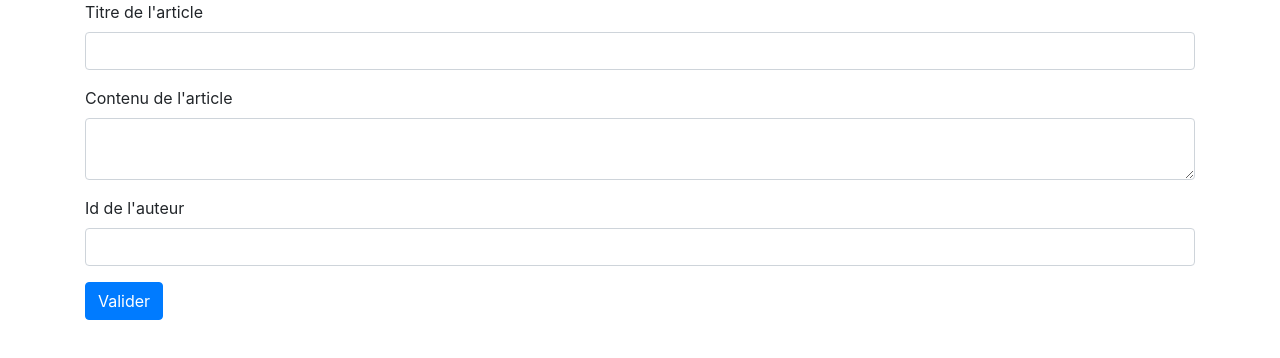
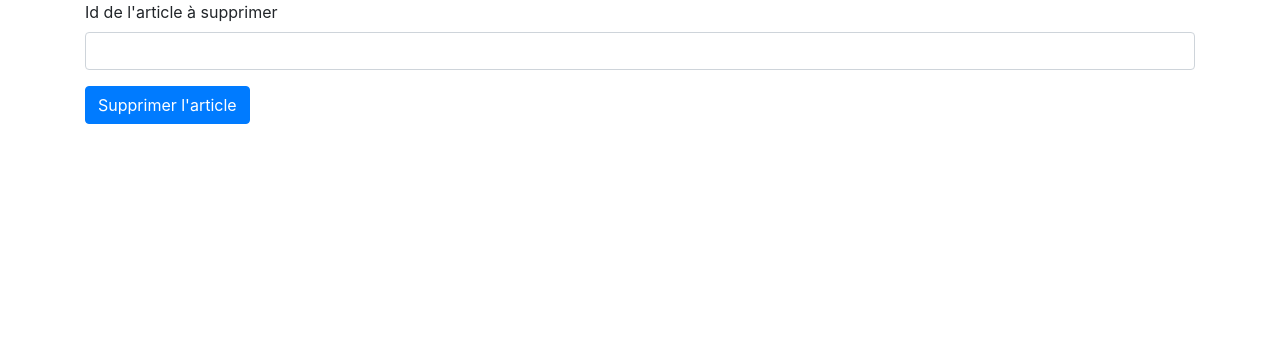
Before and after one commit to Syldariele/react, a React (Create React App) app: page / in a window 1280 px wide. Shown: the top 358 px of the page. Built offline with nearby package versions, Linux system fonts and the light colour scheme.

Commit message:
add style on DeleteArticle

```diff
--- a/src/App.js
+++ b/src/App.js
@@ -1,9 +1,9 @@
 import React from 'react';
-import CreateArticle from "./CreatArticle";
+import DeleteArticle from "./DeleteArticle";
 const App = () => {
   return (
     <div>
-      <CreateArticle/>
+      <DeleteArticle/>
     </div>
   );
 }
--- a/src/DeleteArticle.js
+++ b/src/DeleteArticle.js
@@ -1,4 +1,7 @@
 import React, { useState } from 'react';
+import Container from 'react-bootstrap/Container';
+import Form from 'react-bootstrap/Form';
+import Button from 'react-bootstrap/Button';
 
 const DeleteArticle = () => {
     const [ id, setId ] = useState("");
@@ -18,16 +21,20 @@
         }
     }
     return (
+        <Container>
             <form onSubmit={handleSubmit}>
-            <input
+                <Form.Group controlId="article.id">
+                    <Form.Label>Id de l'article à supprimer</Form.Label>
+                    <Form.Control
                         type="number"
                         name="id"
                         onChange={handleChange}
                         value={id}
-                placeholder="id de l'article à supprimer"
                     />
-             <button type="submit">Supprimer l'article</button>
+                </Form.Group>
+                <Button type="submit">Supprimer l'article</Button>
             </form>
+        </Container>
     );
 }
 
```
Lines whose indentation alone changed are shown as unchanged.
